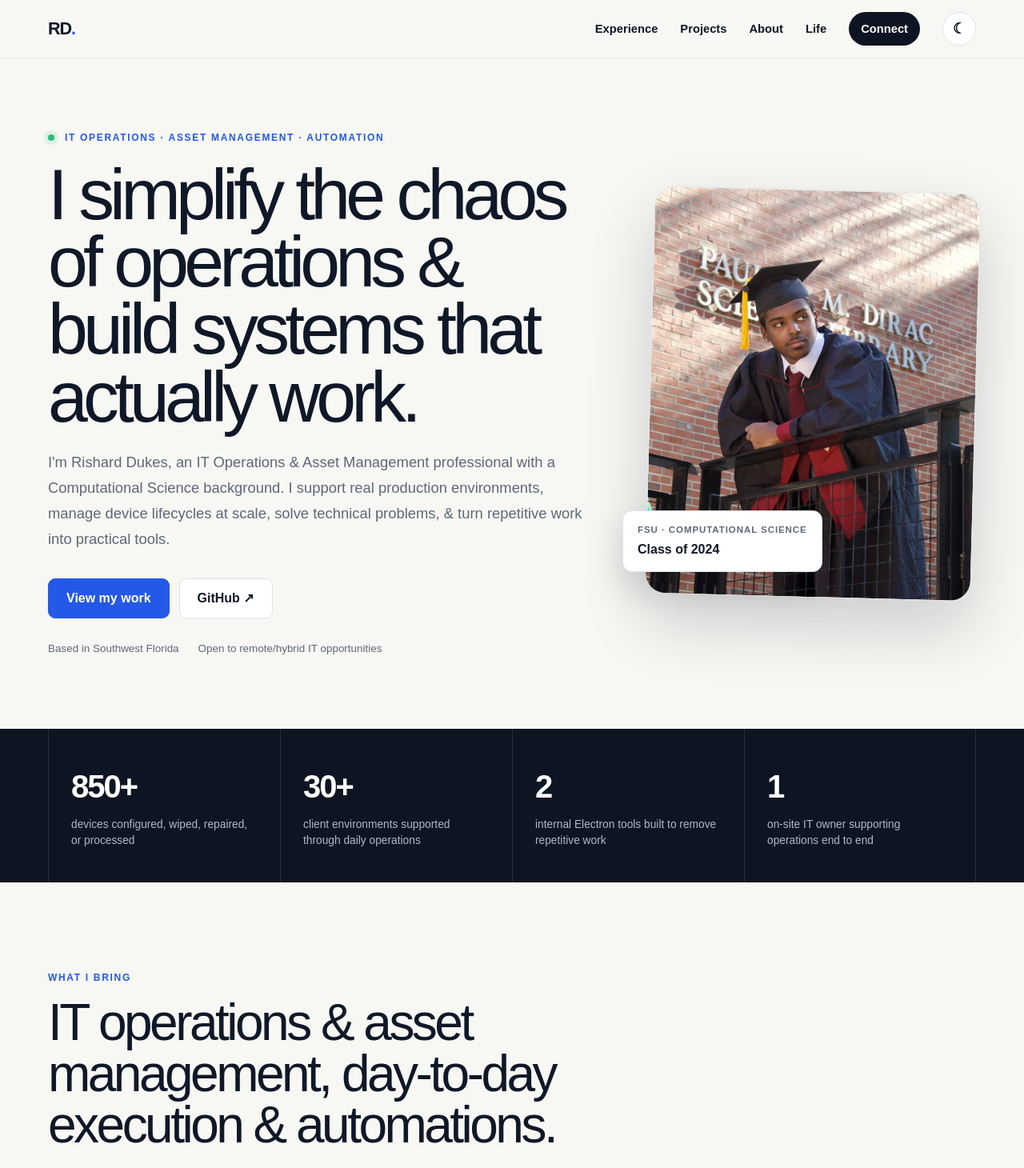
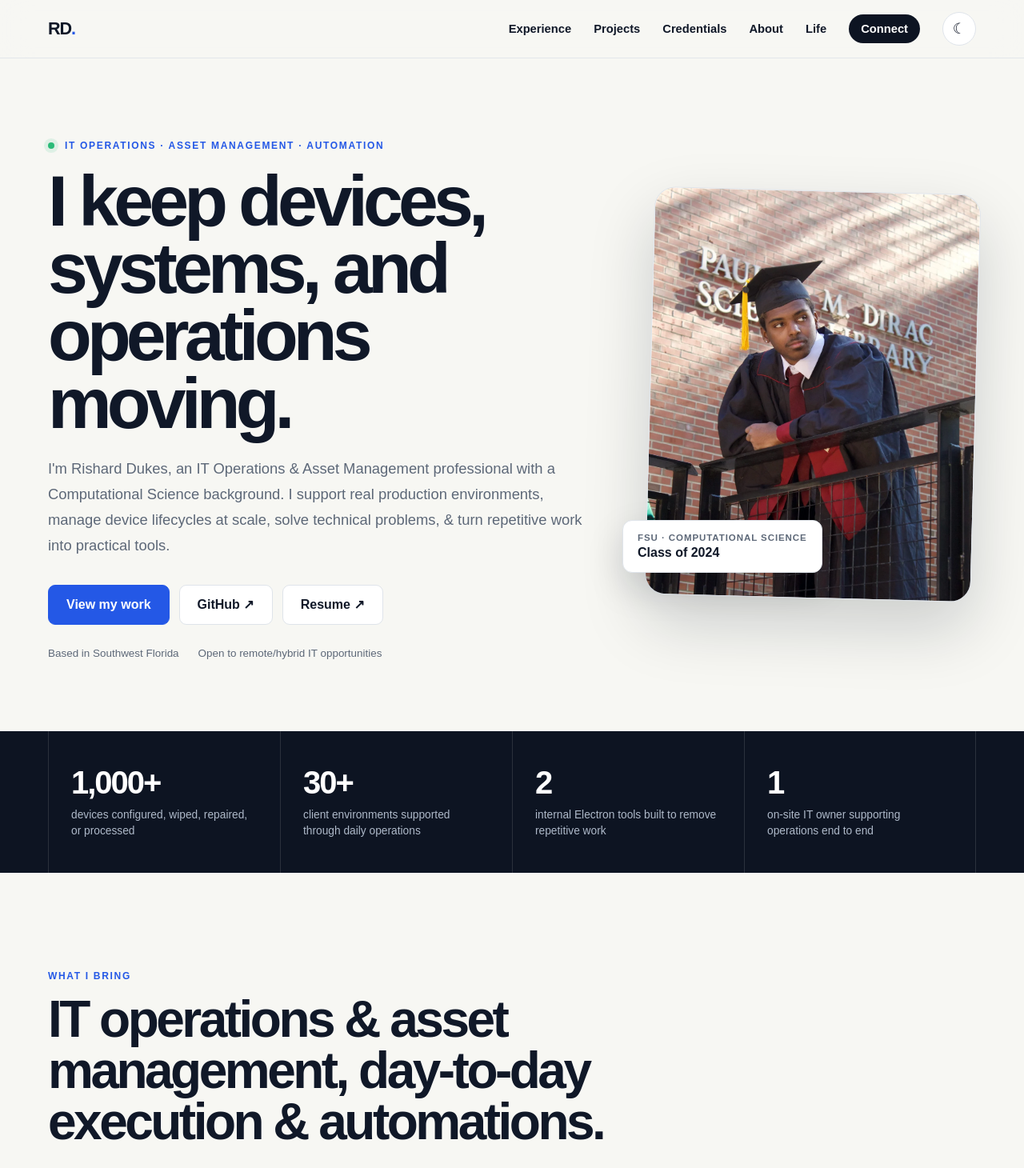
Before and after one commit to RishardDukes/rishard-portfolio-site, a Next.js app: page / in a window 1280 px wide. Shown: the top 1460 px of the page at 80% size. Built offline with nearby package versions, Linux system fonts and the light colour scheme.

Commit message:
Update portfolio credentials and resume

```diff
--- a/app/globals.css
+++ b/app/globals.css
@@ -1,5 +1,3 @@
-@import "tailwindcss";
-
 :root {
   --ink:#101828;
   --muted:#5d6878;
@@ -50,12 +48,13 @@ h1 { max-width:820px; margin:20px 0 24px; font-size:clamp(3.3rem,7vw,6.6rem); li
 .section { padding-block:110px; }.section-heading{max-width:800px;margin-bottom:50px}.section-heading.narrow{max-width:610px}.section-heading h2,.about-section h2,.contact h2{font-size:clamp(2.3rem,5vw,4.4rem);line-height:1;letter-spacing:-.055em;margin:15px 0 20px}.section-heading>p:last-child,.about-copy,.contact>p{color:var(--muted);font-size:1.05rem;line-height:1.75}
 .capability-grid{display:grid;grid-template-columns:repeat(2,1fr);gap:18px}.capability-card{padding:32px;background:var(--surface);border:1px solid var(--line);border-radius:14px}.capability-card h3,.project-card h3{font-size:1.45rem;letter-spacing:-.03em;margin:0 0 12px}.capability-card>p,.project-card>p{color:var(--muted);line-height:1.65}.tags{display:flex;gap:7px;flex-wrap:wrap;margin-top:22px}.tags span,.skill-row span{font-size:.73rem;font-weight:800;padding:7px 9px;border:1px solid var(--line);border-radius:6px;background:var(--tag)}
 .experience-section{background:var(--surface);border-block:1px solid var(--line)}.role{display:grid;grid-template-columns:240px 1fr;gap:55px;padding:45px 0;border-top:1px solid var(--line)}.role-side p{margin:0 0 9px;color:var(--accent);font-weight:900;font-size:.75rem;text-transform:uppercase;letter-spacing:.12em}.role-side span{color:var(--muted);font-size:.88rem}.role-body h3{font-size:2rem;letter-spacing:-.04em;margin:0}.role-body h4{margin:7px 0 24px;color:var(--muted);font-weight:600}.role-body ul{padding-left:19px;margin:0}.role-body li{padding-left:8px;margin:12px 0;color:var(--role-text);line-height:1.65}.ai-history{margin-top:34px;padding:24px;border:1px solid var(--line);border-radius:14px;background:color-mix(in srgb,var(--surface-soft) 55%,var(--surface))}.ai-history-heading h3{margin:10px 0 0;font-size:1.55rem;letter-spacing:-.03em}.ai-role-grid{display:grid;grid-template-columns:repeat(2,1fr);gap:14px;margin-top:18px}.ai-role{padding:20px 18px;border:1px solid var(--line);border-radius:12px;background:color-mix(in srgb,var(--surface) 94%,var(--surface-soft))}.ai-role-period{margin:0;color:var(--muted);font-size:.78rem;font-weight:800;text-transform:uppercase;letter-spacing:.09em}.ai-role h4{margin:10px 0 6px;font-size:1.2rem;letter-spacing:-.02em}.ai-role-company{margin:0 0 10px;color:var(--muted);font-size:.94rem}.ai-role ul{margin:0;padding-left:18px}.ai-role li{margin:8px 0;color:var(--role-text);line-height:1.55;font-size:.94rem}
+.credentials-section{background:var(--surface-soft);border-bottom:1px solid var(--line)}.credentials-layout{display:grid;grid-template-columns:.8fr 1.2fr;gap:80px}.credential-list{border-top:1px solid var(--line)}.credential-item{display:grid;grid-template-columns:42px 1fr;gap:16px;align-items:center;padding:23px 0;border-bottom:1px solid var(--line)}.credential-item span{color:var(--accent);font-size:.78rem;font-weight:900;letter-spacing:.08em}.credential-item h3{margin:0;font-size:1.12rem;line-height:1.35}
 .project-grid{display:grid;grid-template-columns:repeat(2,1fr);gap:18px}.project-card{position:relative;min-height:330px;padding:34px;background:var(--surface);border:1px solid var(--line);border-radius:14px;overflow:hidden}.project-number{position:absolute;right:20px;top:12px;font-size:5rem;font-weight:900;color:#eef1f5;letter-spacing:-.08em}.project-type{position:relative;color:var(--accent)!important;font-weight:900;text-transform:uppercase;font-size:.7rem;letter-spacing:.12em}.project-card h3{position:relative;margin-top:35px;font-size:1.7rem}
 .skills-section{background:var(--surface-soft)}.skills-layout{display:grid;grid-template-columns:.8fr 1.2fr;gap:80px}.skill-row{padding:25px 0;border-top:1px solid var(--line)}.skill-row h3{margin:0 0 15px;font-size:1rem}.skill-row div{display:flex;gap:8px;flex-wrap:wrap}
 .about-section{display:grid;grid-template-columns:1fr 1fr;gap:80px}.about-copy p{margin-top:0;margin-bottom:20px}
 .contact{text-align:center;padding-block:120px}.contact h2{max-width:850px;margin-inline:auto}.contact>p{max-width:680px;margin-inline:auto}
 footer{background:var(--dark);color:white}.footer-inner{min-height:92px;display:flex;justify-content:space-between;align-items:center;color:#aeb9c9;font-size:.82rem}
-@media(max-width:900px){.hero{grid-template-columns:1fr;gap:35px}.hero-panel{transform:none}.stats{grid-template-columns:repeat(2,1fr)}.stat:nth-child(2){border-right:1px solid rgba(255,255,255,.12)}.capability-grid,.project-grid,.skills-layout,.about-section,.ai-role-grid{grid-template-columns:1fr}.role{grid-template-columns:1fr;gap:20px}.skills-layout,.about-section{gap:35px}}
+@media(max-width:900px){.hero{grid-template-columns:1fr;gap:35px}.hero-panel{transform:none}.stats{grid-template-columns:repeat(2,1fr)}.stat:nth-child(2){border-right:1px solid rgba(255,255,255,.12)}.capability-grid,.project-grid,.skills-layout,.about-section,.ai-role-grid,.credentials-layout{grid-template-columns:1fr}.role{grid-template-columns:1fr;gap:20px}.skills-layout,.about-section,.credentials-layout{gap:35px}}
 @media(max-width:640px){.container{width:min(100% - 24px,1160px)}.nav-links>a:not(.nav-cta){display:none}.hero{padding-block:60px;min-height:auto}h1{font-size:3.4rem}.hero-meta{flex-direction:column;gap:8px}.stats{grid-template-columns:1fr}.stat{border-right:1px solid rgba(255,255,255,.12);border-bottom:1px solid rgba(255,255,255,.12)}.section{padding-block:78px}.capability-grid,.project-grid{grid-template-columns:1fr}.role-body h3{font-size:1.55rem}.footer-inner{flex-direction:column;justify-content:center;gap:9px;text-align:center}}
 
 
--- a/app/page.tsx
+++ b/app/page.tsx
@@ -4,7 +4,7 @@ import LifePhotoGallery from "./LifePhotoGallery";
 import ThemeToggle from "./ThemeToggle";
 
 const stats = [
-  { value: "850+", label: "devices configured, wiped, repaired, or processed" },
+  { value: "1,000+", label: "devices configured, wiped, repaired, or processed" },
   { value: "30+", label: "client environments supported through daily operations" },
   { value: "2", label: "internal Electron tools built to remove repetitive work" },
   { value: "1", label: "on-site IT owner supporting operations end to end" },
@@ -26,7 +26,7 @@ const work = [
     bullets: [
       "Serve as the primary onsite IT resource supporting warehouse operations, client device processing, endpoint setup, printer issues, networking, access, & production-critical troubleshooting.",
       "Promoted to IT Operations & Asset Management Lead after excelling as Warehouse Associate.",
-      "Configured, wiped, repaired, staged, or processed more than 850 Windows PCs, Macs, & iPads across 30+ client workflows.",
+      "Configured, wiped, repaired, staged, or processed more than 1,000 Windows PCs, Macs, & iPads across 30+ client workflows.",
       "Handle Entra ID joins, local administrator access, FileVault, JAMF-related workflows, operating-system recovery, BIOS/UEFI changes, endpoint agents, & secure device resets.",
       "Support Zebra & Brother label printers, shipping stations, scanners, conference-room equipment, & other hardware used in daily fulfillment operations.",
       "Reorganized IT inventory & device staging areas to improve visibility, retrieval, & throughput across active client work.",
@@ -82,6 +82,14 @@ const skillGroups = [
   ["Development", "Python", "JavaScript", "Electron", "HTML/CSS", "SQL", "Git/GitHub"],
 ];
 
+const credentials = [
+  "Technical Support Fundamentals",
+  "The Bits and Bytes of Computer Networking",
+  "Operating Systems and You: Becoming a Power User",
+  "System Administration and IT Infrastructure Services",
+  "IT Security: Defense against the Digital Dark Arts",
+];
+
 const photos = [
   { src: "/images/surfing.webp", alt: "Carrying a surfboard into the ocean at sunset", label: "Surfboarding in Panama", className: "photo-wide" },
   { src: "/images/gym.webp", alt: "Training in the gym", label: "Strength & endurance", className: "photo-tall" },
@@ -101,6 +109,7 @@ export default function Home() {
           <div className="nav-links">
             <a href="#experience">Experience</a>
             <a href="#projects">Projects</a>
+            <a href="#credentials">Credentials</a>
             <a href="#about">About</a>
             <a href="#life">Life</a>
             <a className="nav-cta" href="https://www.linkedin.com/in/rishard-dukes" target="_blank" rel="noreferrer">Connect</a>
@@ -112,11 +121,12 @@ export default function Home() {
       <section className="hero container" id="top">
         <div className="hero-copy">
           <p className="kicker"><span className="status-dot" /> IT Operations · Asset Management · Automation</p>
-          <h1>I simplify the chaos of operations & build systems that actually work.</h1>
+          <h1>I keep devices, systems, and operations moving.</h1>
           <p className="hero-subtext">I'm Rishard Dukes, an IT Operations & Asset Management professional with a Computational Science background. I support real production environments, manage device lifecycles at scale, solve technical problems, & turn repetitive work into practical tools.</p>
           <div className="hero-actions">
             <a className="button primary" href="#experience">View my work</a>
             <a className="button secondary" href="https://github.com/RishardDukes" target="_blank" rel="noreferrer">GitHub ↗</a>
+            <a className="button secondary" href="/images/Rishard_Dukes_Resume.pdf" target="_blank" rel="noreferrer">Resume ↗</a>
           </div>
           <div className="hero-meta"><span>Based in Southwest Florida</span><span>Open to remote/hybrid IT opportunities</span></div>
         </div>
@@ -153,6 +163,19 @@ export default function Home() {
         </div>
       </section>
 
+      <section className="section credentials-section" id="credentials">
+        <div className="container credentials-layout">
+          <div className="section-heading narrow">
+            <p className="eyebrow">Professional certificate</p>
+            <h2>Google IT Support Professional Certificate.</h2>
+            <p>Completed September 2026 through Google&apos;s IT support curriculum.</p>
+          </div>
+          <div className="credential-list">
+            {credentials.map((credential, index) => <article className="credential-item" key={credential}><span>0{index + 1}</span><h3>{credential}</h3></article>)}
+          </div>
+        </div>
+      </section>
+
       <section className="section container" id="projects">
         <div className="section-heading"><p className="eyebrow">Selected projects</p><h2>Projects I built to support operations.</h2><p>My coding background is not separate from my IT work. It helps me diagnose systems, understand workflows, & build solutions that other support professionals may only document.</p></div>
         <div className="project-grid">{projects.map((project, index) => <article className="project-card" key={project.title}><div className="project-number">0{index + 1}</div><p className="project-type">{project.type}</p><h3>{project.title}</h3><p>{project.description}</p><div className="tags">{project.tech.map((tech) => <span key={tech}>{tech}</span>)}</div></article>)}</div>
--- a/postcss.config.mjs
+++ b/postcss.config.mjs
@@ -1,2 +1,2 @@
-const config = { plugins: { "@tailwindcss/postcss": {} } };
+const config = { plugins: {} };
 export default config;
```
Also changed, not shown: 1 other file (tests, documents, lock files or other folders).
